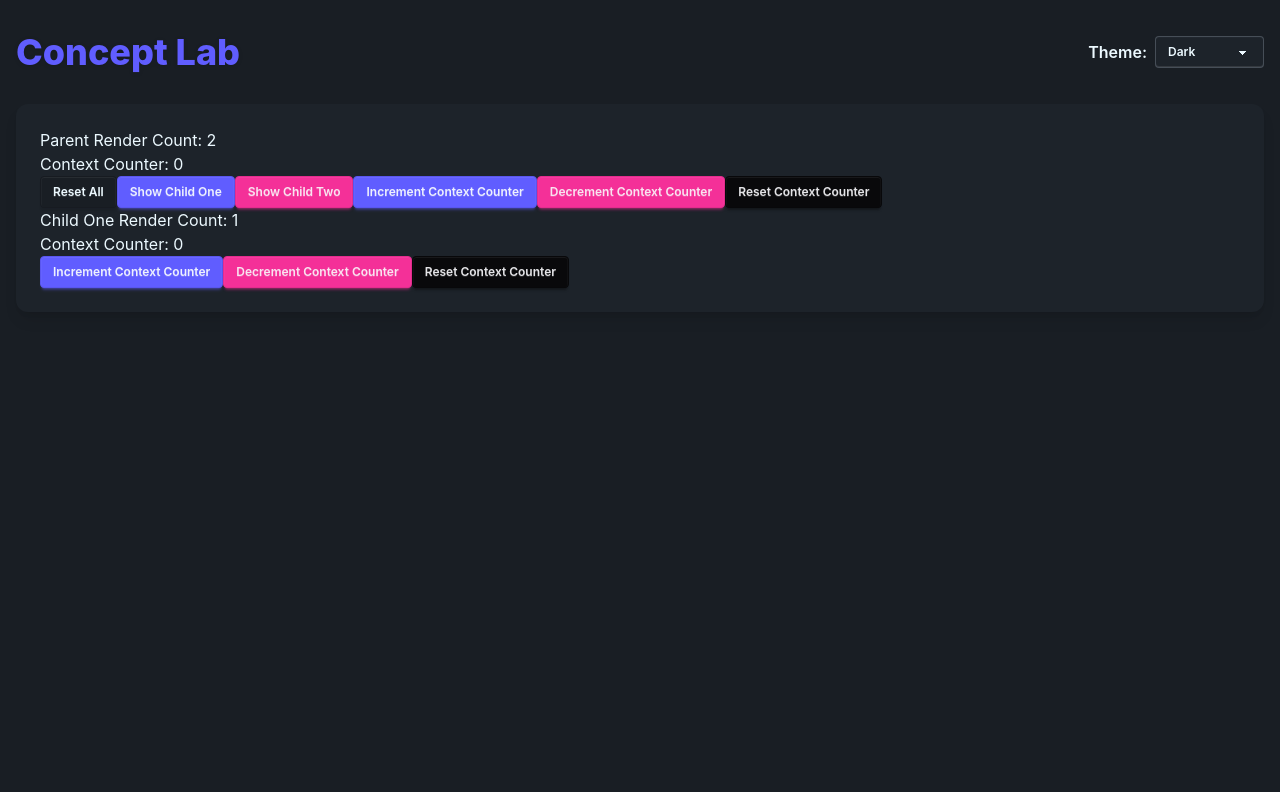
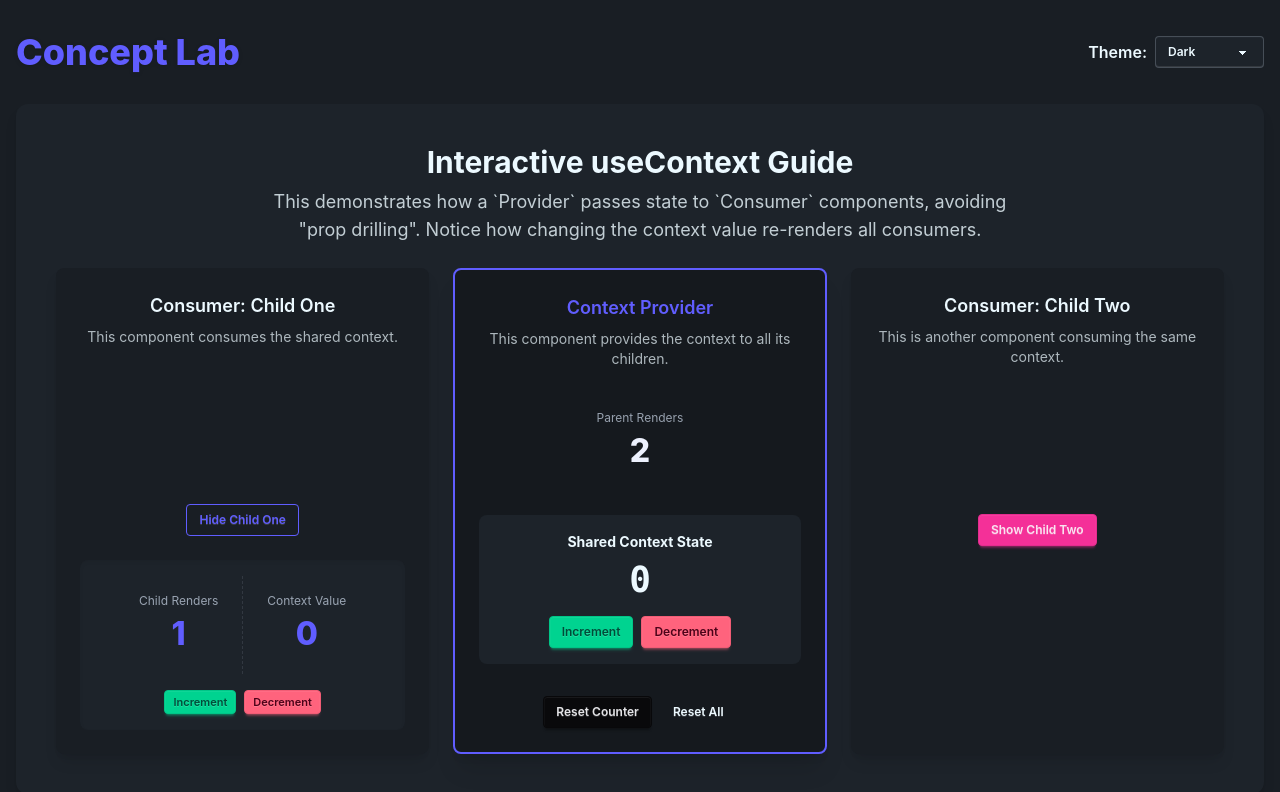
Before and after one commit to SSlimShady/concept-lab, a Next.js app in the folder apps/frontend/: page /react/use-context in a window 1280 px wide. Both pictures are taken after a click on the button "Show Child One". Shown: the top 792 px of the page. Built offline with nearby package versions, Linux system fonts and the light colour scheme.

Commit message:
ui design updated for useContext

```diff
--- a/apps/frontend/app/react/use-context/child-one/page.tsx
+++ b/apps/frontend/app/react/use-context/child-one/page.tsx
@@ -12,27 +12,37 @@ const ChildOne = forwardRef((props, ref) => {
   }));
 
   return (
-    <div>
-      <p>Child One Render Count: {childOneRenderCount.current}</p>
-      <p>Context Counter: {state.count}</p>
+    <div className="card bg-base-100 shadow-inner w-full">
+      <div className="card-body items-center text-center p-4">
+        <div className="stats bg-transparent stats-vertical sm:stats-horizontal">
+          <div className="stat">
+            <div className="stat-title">Child Renders</div>
+            <div className="stat-value text-primary">
+              {childOneRenderCount.current}
+            </div>
+          </div>
+          <div className="stat">
+            <div className="stat-title">Context Value</div>
+            <div className="stat-value text-primary">{state.count}</div>
+          </div>
+        </div>
+        <div className="card-actions justify-center mt-2">
           <button
-        className="btn btn-primary btn-sm"
+            className="btn btn-success btn-xs"
             onClick={() => dispatch({ type: "increment" })}
+            aria-label="Increment from child"
           >
-        Increment Context Counter
+            Increment
           </button>
           <button
-        className="btn btn-secondary btn-sm"
+            className="btn btn-error btn-xs"
             onClick={() => dispatch({ type: "decrement" })}
+            aria-label="Decrement from child"
           >
-        Decrement Context Counter
+            Decrement
           </button>
-      <button
-        className="btn btn-neutral btn-sm"
-        onClick={() => dispatch({ type: "reset" })}
-      >
-        Reset Context Counter
-      </button>
+        </div>
+      </div>
     </div>
   );
 });
--- a/apps/frontend/app/react/use-context/child-two/page.tsx
+++ b/apps/frontend/app/react/use-context/child-two/page.tsx
@@ -12,27 +12,37 @@ const ChildTwo = forwardRef((props, ref) => {
   }));
 
   return (
-    <div>
-      <p>Child Two Render Count: {childTwoRenderCount.current}</p>
-      <p>Context Counter: {state.count}</p>
+    <div className="card bg-base-100 shadow-inner w-full">
+      <div className="card-body items-center text-center p-4">
+        <div className="stats bg-transparent stats-vertical sm:stats-horizontal">
+          <div className="stat">
+            <div className="stat-title">Child Renders</div>
+            <div className="stat-value text-secondary">
+              {childTwoRenderCount.current}
+            </div>
+          </div>
+          <div className="stat">
+            <div className="stat-title">Context Value</div>
+            <div className="stat-value text-secondary">{state.count}</div>
+          </div>
+        </div>
+        <div className="card-actions justify-center mt-2">
           <button
-        className="btn btn-primary btn-sm"
+            className="btn btn-success btn-xs"
             onClick={() => dispatch({ type: "increment" })}
+            aria-label="Increment from child"
           >
-        Increment Context Counter
+            Increment
           </button>
           <button
-        className="btn btn-secondary btn-sm"
+            className="btn btn-error btn-xs"
             onClick={() => dispatch({ type: "decrement" })}
+            aria-label="Decrement from child"
           >
-        Decrement Context Counter
+            Decrement
           </button>
-      <button
-        className="btn btn-neutral btn-sm"
-        onClick={() => dispatch({ type: "reset" })}
-      >
-        Reset Context Counter
-      </button>
+        </div>
+      </div>
     </div>
   );
 });
--- a/apps/frontend/app/react/use-context/page.tsx
+++ b/apps/frontend/app/react/use-context/page.tsx
@@ -1,5 +1,5 @@
 "use client";
-import { createContext, useEffect, useReducer, useRef, useState } from "react";
+import { createContext, useReducer, useRef } from "react";
 import ChildOne from "./child-one/page";
 import ChildTwo from "./child-two/page";
 import { ChildRefType } from "types";
@@ -51,50 +51,123 @@ export const UseContextGuide = () => {
   const resetAll = () => {
     dispatch({ type: "reset" });
     parentRenderCount.current = 0;
+    // A timeout gives React time to re-render before we reset the child counts
+    setTimeout(() => {
       if (childOneRef.current) childOneRef.current.reset();
       if (childTwoRef.current) childTwoRef.current.reset();
+    }, 50);
   };
 
   return (
+    <div className="container mx-auto p-4">
+      <div className="text-center">
+        <h1 className="text-3xl font-bold mb-2">
+          Interactive useContext Guide
+        </h1>
+        <p className="mb-6 text-lg opacity-80 max-w-3xl mx-auto">
+          This demonstrates how a `Provider` passes state to `Consumer`
+          components, avoiding "prop drilling". Notice how changing the context
+          value re-renders all consumers.
+        </p>
+      </div>
+
       <CounterContext.Provider value={{ state, dispatch }}>
-      <p>Parent Render Count: {parentRenderCount.current}</p>
-      <p>Context Counter: {state.count}</p>
-      <button className="btn btn-grey btn-sm" onClick={() => resetAll()}>
-        Reset All
+        <div className="grid grid-cols-1 lg:grid-cols-3 gap-6 text-center">
+          {/* Child One - Consumer */}
+          <div className="card bg-base-200 shadow-lg">
+            <div className="card-body items-center">
+              <h2 className="card-title">Consumer: Child One</h2>
+              <p className="text-sm opacity-70">
+                This component consumes the shared context.
+              </p>
+              <button
+                className={`btn btn-primary btn-sm mt-4 ${
+                  state.showChildOne ? "btn-outline" : ""
+                }`}
+                onClick={() => dispatch({ type: "toggleChildOne" })}
+              >
+                {state.showChildOne ? "Hide Child One" : "Show Child One"}
+              </button>
+              <div className="w-full mt-4 min-h-[10rem]">
+                {state.showChildOne && <ChildOne ref={childOneRef} />}
+              </div>
+            </div>
+          </div>
+
+          {/* Parent - Provider */}
+          <div className="card bg-base-300 shadow-xl border-2 border-primary">
+            <div className="card-body items-center">
+              <h2 className="card-title text-primary">Context Provider</h2>
+              <p className="text-sm opacity-70">
+                This component provides the context to all its children.
+              </p>
+              <div className="stats bg-transparent text-primary-content my-4">
+                <div className="stat">
+                  <div className="stat-title">Parent Renders</div>
+                  <div className="stat-value">{parentRenderCount.current}</div>
+                </div>
+              </div>
+
+              <div className="card bg-base-100 w-full p-4">
+                <h3 className="font-bold">Shared Context State</h3>
+                <p className="text-4xl font-mono font-bold my-2">
+                  {state.count}
+                </p>
+                <div className="card-actions justify-center mt-2">
+                  <button
+                    className="btn btn-success btn-sm"
+                    onClick={() => dispatch({ type: "increment" })}
+                  >
+                    Increment
                   </button>
                   <button
-        className="btn btn-primary btn-sm"
-        onClick={() => dispatch({ type: "toggleChildOne" })}
-      >
-        Show Child One
-      </button>
-      <button
-        className="btn btn-secondary btn-sm"
-        onClick={() => dispatch({ type: "toggleChildTwo" })}
-      >
-        Show Child Two
-      </button>
-      <button
-        className="btn btn-primary btn-sm"
-        onClick={() => dispatch({ type: "increment" })}
-      >
-        Increment Context Counter
-      </button>
-      <button
-        className="btn btn-secondary btn-sm"
+                    className="btn btn-error btn-sm"
                     onClick={() => dispatch({ type: "decrement" })}
                   >
-        Decrement Context Counter
+                    Decrement
                   </button>
+                </div>
+              </div>
+              <div className="mt-6 flex gap-2">
                 <button
                   className="btn btn-neutral btn-sm"
                   onClick={() => dispatch({ type: "reset" })}
                 >
-        Reset Context Counter
+                  Reset Counter
                 </button>
-      {state.showChildOne && <ChildOne ref={childOneRef} />}
+                <button
+                  className="btn btn-ghost btn-sm"
+                  onClick={() => resetAll()}
+                >
+                  Reset All
+                </button>
+              </div>
+            </div>
+          </div>
+
+          {/* Child Two - Consumer */}
+          <div className="card bg-base-200 shadow-lg">
+            <div className="card-body items-center">
+              <h2 className="card-title">Consumer: Child Two</h2>
+              <p className="text-sm opacity-70">
+                This is another component consuming the same context.
+              </p>
+              <button
+                className={`btn btn-secondary btn-sm mt-4 ${
+                  state.showChildTwo ? "btn-outline" : ""
+                }`}
+                onClick={() => dispatch({ type: "toggleChildTwo" })}
+              >
+                {state.showChildTwo ? "Hide Child Two" : "Show Child Two"}
+              </button>
+              <div className="w-full mt-4 min-h-[10rem]">
                 {state.showChildTwo && <ChildTwo ref={childTwoRef} />}
+              </div>
+            </div>
+          </div>
+        </div>
       </CounterContext.Provider>
+    </div>
   );
 };
 
```
Lines whose indentation alone changed are shown as unchanged.
